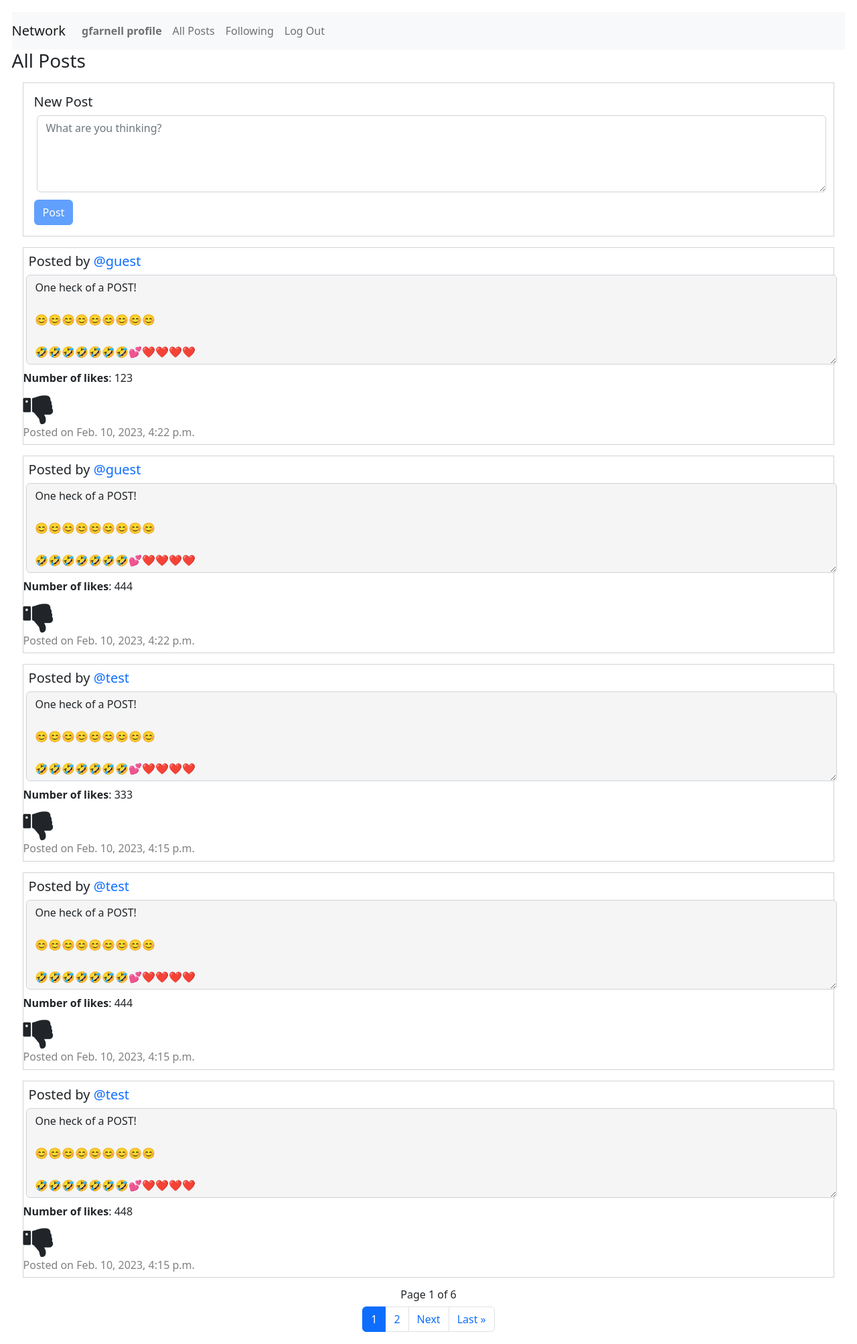
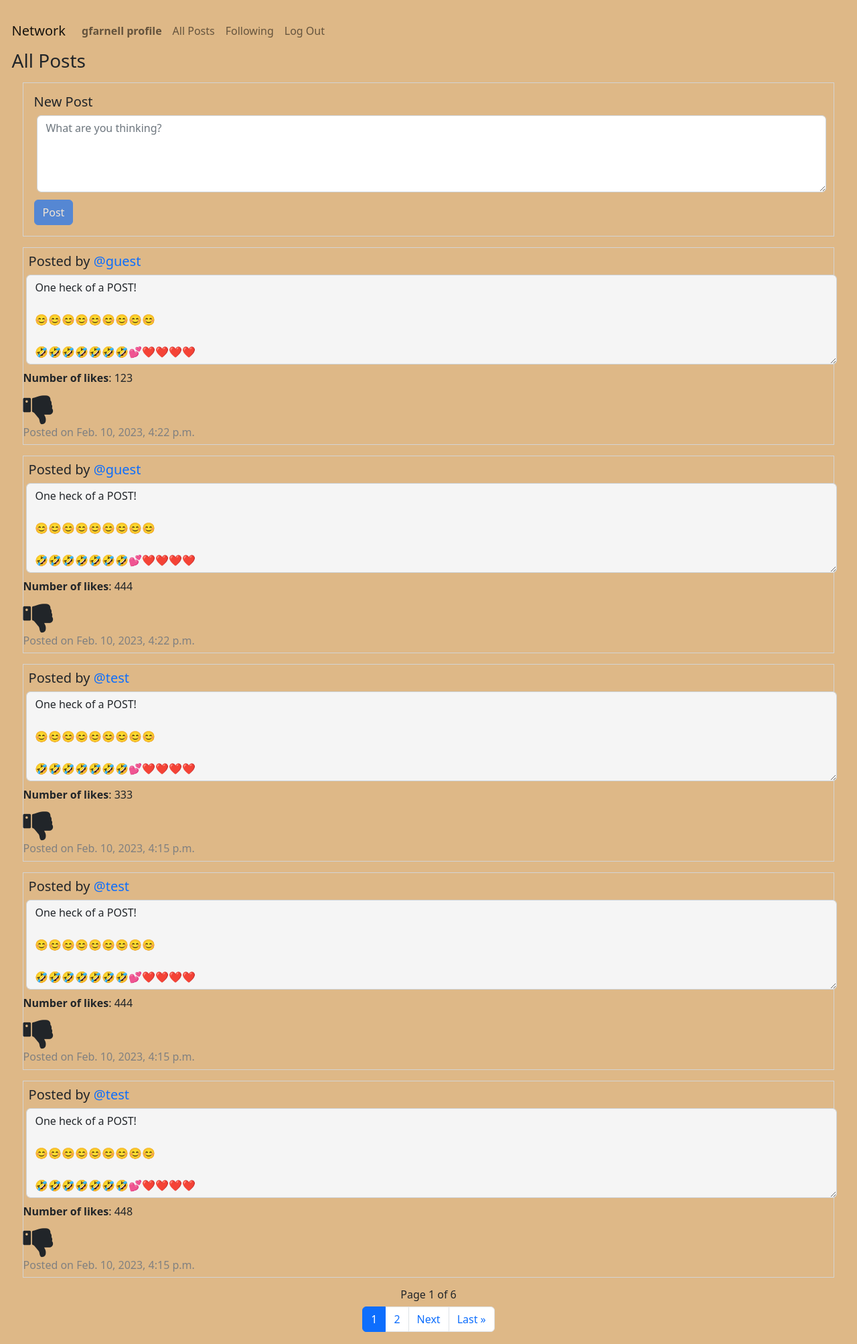
Before and after one commit to techcommdude/network, a Django app: page /allPosts in a window 1280 px wide. Shown: the whole page at 67% size. Run offline with Django 3.2, Linux system fonts and the light colour scheme; a user stored in the database is signed in; data comes from the database, SQL or seed files in the repository; both versions use the stored data as it was after the commit.

Commit message:
good copy for github

```diff
--- a/network/static/network/styles.css
+++ b/network/static/network/styles.css
@@ -1,5 +1,6 @@
 body {
   margin: 1.1em;
+  background-color: burlywood;
 }
 
 a {
@@ -10,10 +11,20 @@
   border-style: solid;
   border-width: thin;
   border-color: lightgray;
+  background-color: burlywood;
+}
+
+#post-view {
+    background-color: burlywood;
 }
 
 .form-control {
   margin: 0.3em;
+}
+
+#nav-bar {
+
+    background-color: burlywood !important;
 }
 
 p {
--- a/network/templates/network/layout.html
+++ b/network/templates/network/layout.html
@@ -1,7 +1,9 @@
 {% load static %}
 
 <!DOCTYPE html>
-<html lang="en">
+<html lang="en" style="background-color: burlywood;">
+
+
 
 <head>
     <title>{% block title %}Social Network{% endblock %}</title>
@@ -17,7 +19,7 @@
 
 <body>
 
-    <nav class="navbar navbar-expand-lg navbar-light bg-light">
+    <nav class="navbar navbar-expand-lg navbar-light bg-light" id="nav-bar">
 
 
         <a class="navbar-brand" href="{% url 'index' %}">Network</a>
```
Also changed, not shown: db.sqlite3.
